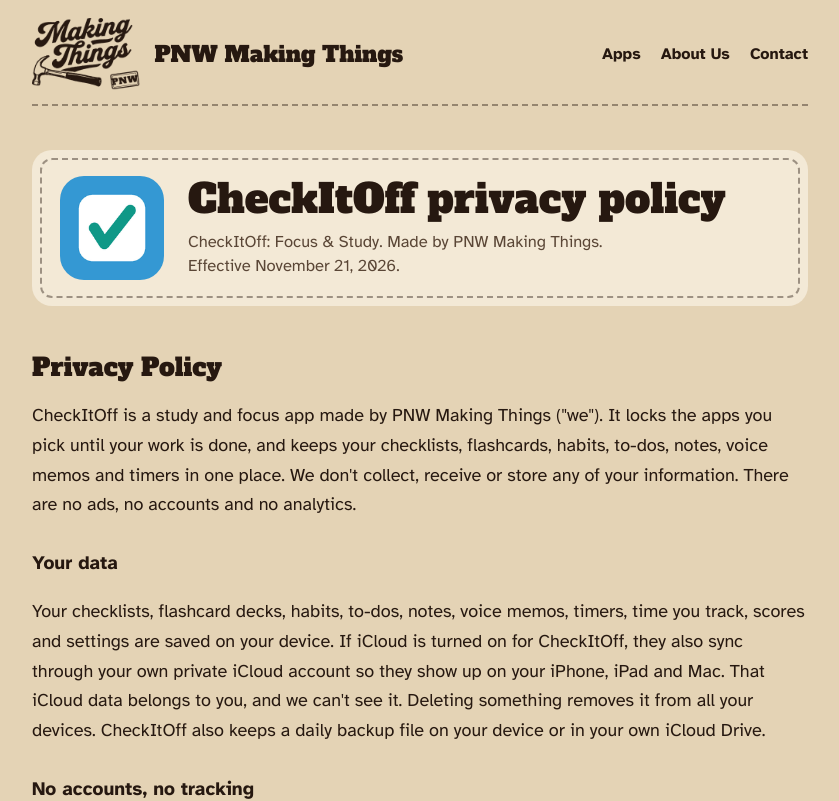
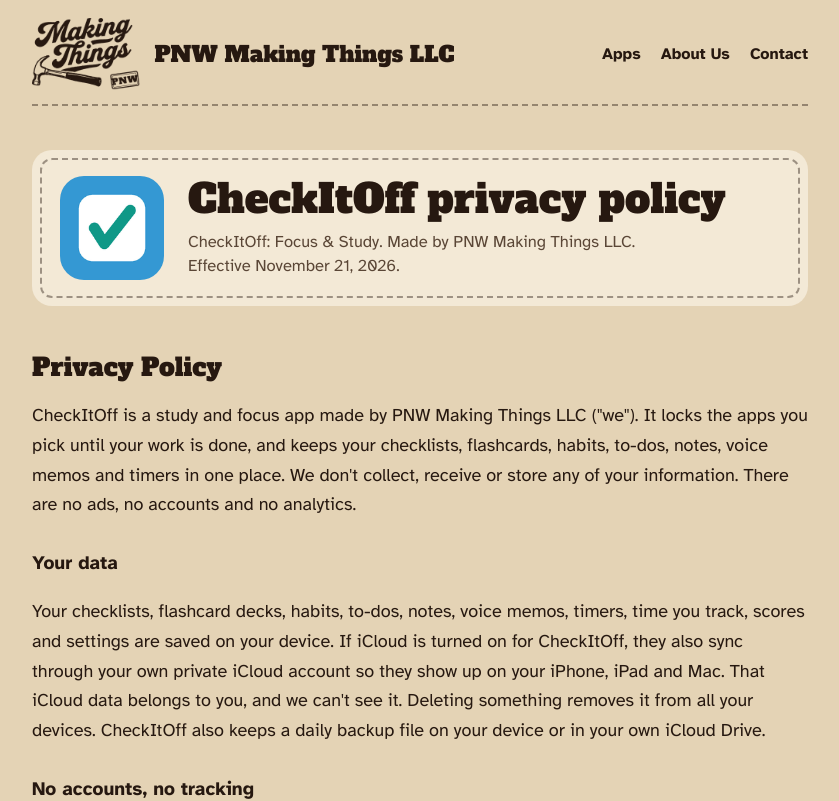
Before and after one commit to jin81cr-arch/pnwmakingthings-site, a plain HTML site: page checkitoff/index.html in a window 1280 px wide. Shown: the top 801 px of the page, without its empty margins (220-1059 px from the left). Drawn offline with Linux system fonts and the light colour scheme.

Commit message:
Use PNW Making Things LLC name

```diff
--- a/checkitoff/index.html
+++ b/checkitoff/index.html
@@ -3,15 +3,15 @@
 <head>
 <meta charset="utf-8">
 <meta name="viewport" content="width=device-width, initial-scale=1">
-<title>CheckItOff Privacy Policy | PNW Making Things</title>
-<meta name="description" content="Privacy policy, terms and support for CheckItOff: Focus &amp; Study by PNW Making Things.">
+<title>CheckItOff Privacy Policy | PNW Making Things LLC</title>
+<meta name="description" content="Privacy policy, terms and support for CheckItOff: Focus &amp; Study by PNW Making Things LLC.">
 <link rel="icon" type="image/png" href="../assets/favicon.png">
-<link rel="stylesheet" href="../style.css?v=4">
+<link rel="stylesheet" href="../style.css?v=5">
 </head>
 <body>
 <div class="shell">
 <header class="top">
-<a class="brand" href="../"><img src="../assets/logo.png" alt="" width="520" height="354"><span>PNW Making Things</span></a>
+<a class="brand" href="../"><img src="../assets/logo.png" alt="" width="520" height="354"><span>PNW Making Things LLC</span></a>
 <nav aria-label="Site"><a href="../#apps">Apps</a><a href="../about/">About Us</a><a href="../contact/">Contact</a></nav>
 </header>
 <main class="">
@@ -20,11 +20,11 @@
 <img src="../assets/checkitoff.png" alt="CheckItOff app icon" width="104" height="104">
 <div>
 <h1>CheckItOff privacy policy</h1>
-<p>CheckItOff: Focus &amp; Study. Made by PNW Making Things.<br>Effective November 21, 2026.</p>
+<p>CheckItOff: Focus &amp; Study. Made by PNW Making Things LLC.<br>Effective November 21, 2026.</p>
 </div>
 </div>
 <h2 id="privacy">Privacy Policy</h2>
-<p>CheckItOff is a study and focus app made by PNW Making Things ("we"). It locks the apps you pick until your work is done, and keeps your checklists, flashcards, habits, to-dos, notes, voice memos and timers in one place. We don't collect, receive or store any of your information. There are no ads, no accounts and no analytics.</p>
+<p>CheckItOff is a study and focus app made by PNW Making Things LLC ("we"). It locks the apps you pick until your work is done, and keeps your checklists, flashcards, habits, to-dos, notes, voice memos and timers in one place. We don't collect, receive or store any of your information. There are no ads, no accounts and no analytics.</p>
 
 <h3>Your data</h3>
 <p>Your checklists, flashcard decks, habits, to-dos, notes, voice memos, timers, time you track, scores and settings are saved on your device. If iCloud is turned on for CheckItOff, they also sync through your own private iCloud account so they show up on your iPhone, iPad and Mac. That iCloud data belongs to you, and we can't see it. Deleting something removes it from all your devices. CheckItOff also keeps a daily backup file on your device or in your own iCloud Drive.</p>
@@ -85,7 +85,7 @@
 <p>The app is provided "as is." To the extent the law allows, we aren't liable for lost data, missed deadlines or indirect damages from using the app.</p>
 
 <h2 id="support">Support</h2>
-<p>CheckItOff is made by <b>PNW Making Things</b>.<br>Questions, bugs or ideas: <b><a href="mailto:support@pnwmakingthings.com">support@pnwmakingthings.com</a></b></p>
+<p>CheckItOff is made by <b>PNW Making Things LLC</b>.<br>Questions, bugs or ideas: <b><a href="mailto:support@pnwmakingthings.com">support@pnwmakingthings.com</a></b></p>
 <dl class="faq">
   <dt>How do I make a checklist?</dt>
   <dd>On the Checklists tab, tap Paste or Import at the top. You'll see a preview of the steps. Fix anything you need, then tap Make Checklist. Or tap Type to write your own list like a note.</dd>
@@ -108,11 +108,11 @@
 </article>
 
 </main>
-<footer><span>&copy; 2026 PNW Making Things. Made in the Pacific Northwest.</span>
+<footer><span>&copy; 2026 PNW Making Things LLC. Made in the Pacific Northwest.</span>
 <ul class="social" aria-label="Follow us">
-<li><a href="https://www.youtube.com/@PNWMakingThings" target="_blank" rel="noopener" aria-label="PNW Making Things on YouTube"><svg viewBox="0 0 24 24" width="22" height="22" aria-hidden="true" fill="none" stroke="currentColor" stroke-width="1.8" stroke-linejoin="round"><rect x="2" y="5" width="20" height="14" rx="4"/><path d="M10 9.2v5.6l4.8-2.8z" fill="currentColor"/></svg></a></li>
-<li><a href="https://www.instagram.com/pnwmakingthings/" target="_blank" rel="noopener" aria-label="PNW Making Things on Instagram"><svg viewBox="0 0 24 24" width="22" height="22" aria-hidden="true" fill="none" stroke="currentColor" stroke-width="1.8"><rect x="3" y="3" width="18" height="18" rx="5"/><circle cx="12" cy="12" r="4.2"/><circle cx="17.4" cy="6.6" r="1.1" fill="currentColor" stroke="none"/></svg></a></li>
-<li><a href="https://www.tiktok.com/@pnwmakingthings" target="_blank" rel="noopener" aria-label="PNW Making Things on TikTok"><svg viewBox="0 0 24 24" width="22" height="22" aria-hidden="true" fill="none" stroke="currentColor" stroke-width="1.8" stroke-linecap="round" stroke-linejoin="round"><path d="M14 3v11.5a3.5 3.5 0 1 1-3.5-3.5"/><path d="M14 3c.4 2.6 2.2 4.4 5 4.6"/></svg></a></li>
+<li><a href="https://www.youtube.com/@PNWMakingThings" target="_blank" rel="noopener" aria-label="PNW Making Things LLC on YouTube"><svg viewBox="0 0 24 24" width="22" height="22" aria-hidden="true" fill="none" stroke="currentColor" stroke-width="1.8" stroke-linejoin="round"><rect x="2" y="5" width="20" height="14" rx="4"/><path d="M10 9.2v5.6l4.8-2.8z" fill="currentColor"/></svg></a></li>
+<li><a href="https://www.instagram.com/pnwmakingthings/" target="_blank" rel="noopener" aria-label="PNW Making Things LLC on Instagram"><svg viewBox="0 0 24 24" width="22" height="22" aria-hidden="true" fill="none" stroke="currentColor" stroke-width="1.8"><rect x="3" y="3" width="18" height="18" rx="5"/><circle cx="12" cy="12" r="4.2"/><circle cx="17.4" cy="6.6" r="1.1" fill="currentColor" stroke="none"/></svg></a></li>
+<li><a href="https://www.tiktok.com/@pnwmakingthings" target="_blank" rel="noopener" aria-label="PNW Making Things LLC on TikTok"><svg viewBox="0 0 24 24" width="22" height="22" aria-hidden="true" fill="none" stroke="currentColor" stroke-width="1.8" stroke-linecap="round" stroke-linejoin="round"><path d="M14 3v11.5a3.5 3.5 0 1 1-3.5-3.5"/><path d="M14 3c.4 2.6 2.2 4.4 5 4.6"/></svg></a></li>
 </ul>
 </footer>
 </div>
```
